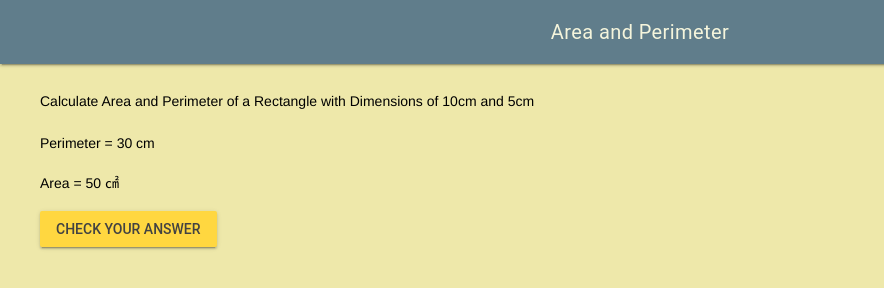
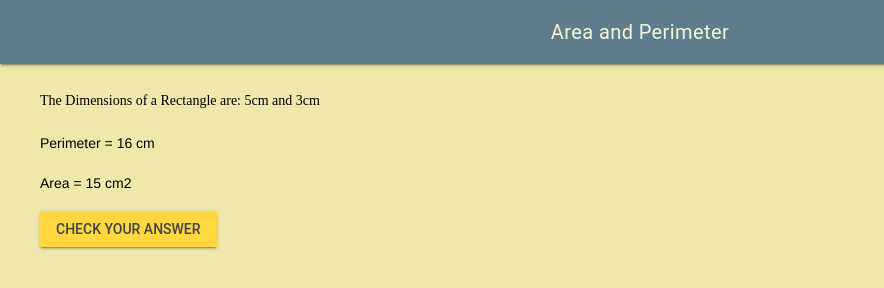
Before and after one commit to MTHS-ICS2O-2-2022/ICS2O-Unit-2-02-lamees-hemdan, a plain HTML site: page index.html in a window 1280 px wide. Both pictures are taken after a click on the button "CHECK YOUR ANSWER". Shown: the full height of the page, 0-884 px from the left. Drawn offline with nearby package versions, Linux system fonts and the light colour scheme.

```diff
--- a/css/style.css
+++ b/css/style.css
@@ -30,7 +30,7 @@
 
 .page-content {
   color: black;
-  font-family: Helvetica, Arial, sans-serif;
+  font-family: 'Times New Roman', Times, serif;
   font-size: 2 rem;
 }
 
--- a/index.html
+++ b/index.html
@@ -47,7 +47,7 @@
         </div>
       </header>
       <main class="mdl-layout__content">
-        <div class="page-content">Calculate Area and Perimeter of a Rectangle with Dimensions of 10cm and 5cm </div>
+        <div class="page-content">The Dimensions of a Rectangle are: 5cm and 3cm </div>
         <image src="./images/area_and_perimeter.png" alt="world" width="30%" hight="auto" style="padding: 100 px;" />
         <br />
         <!--Basic text-->
--- a/js/script.js
+++ b/js/script.js
@@ -5,6 +5,6 @@
 // This file contains the JS functions for index.html
 
   function doMathClicked() {
-    document .getElementById('perimeter').innerHTML = "<p>Perimeter = " + (10+5+10+5) + " cm</p>"
-    document .getElementById('area').innerHTML = "<p>Area = " + (10*5) + " ㎠</p>"
+    document .getElementById('perimeter').innerHTML = "<p>Perimeter = " + (3+5+5+3) + " cm</p>"
+    document .getElementById('area').innerHTML = "<p>Area = " + (5*3) + " cm2</p>"
   }
```
